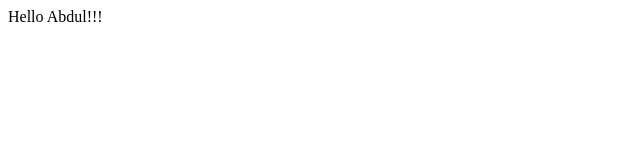
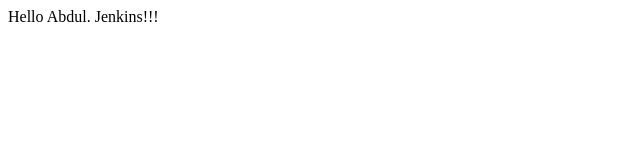
Before and after one commit to abdulqadirshaikh/Test, a plain HTML site: page index.html in a window 1280 px wide. Shown: the full height of the page, 0-640 px from the left. Drawn offline with Linux system fonts and the light colour scheme.

Commit message:
Update index.html

```diff
--- a/index.html
+++ b/index.html
@@ -1,6 +1,6 @@
 <html>
 <head></head>
 <body>
-Hello Abdul!!!
+Hello Abdul. Jenkins!!!
 </body>
 </html?
```
